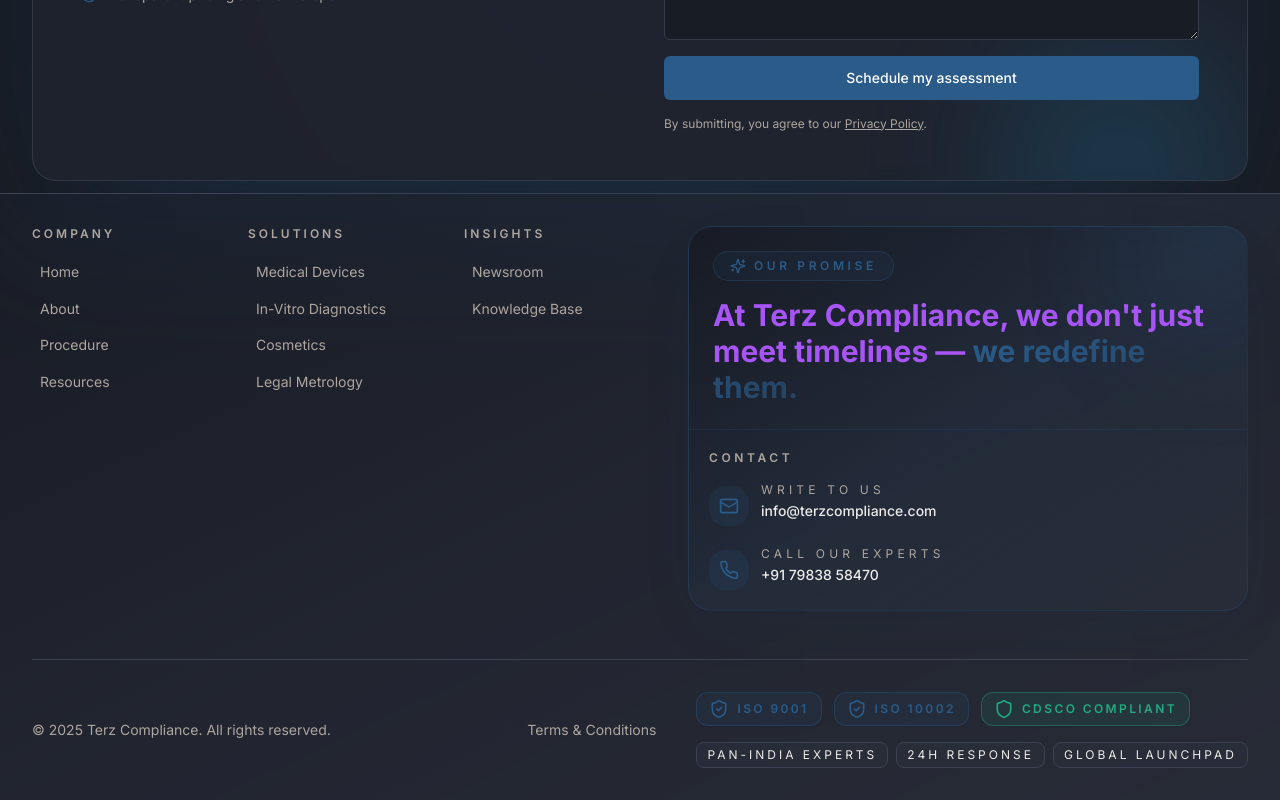
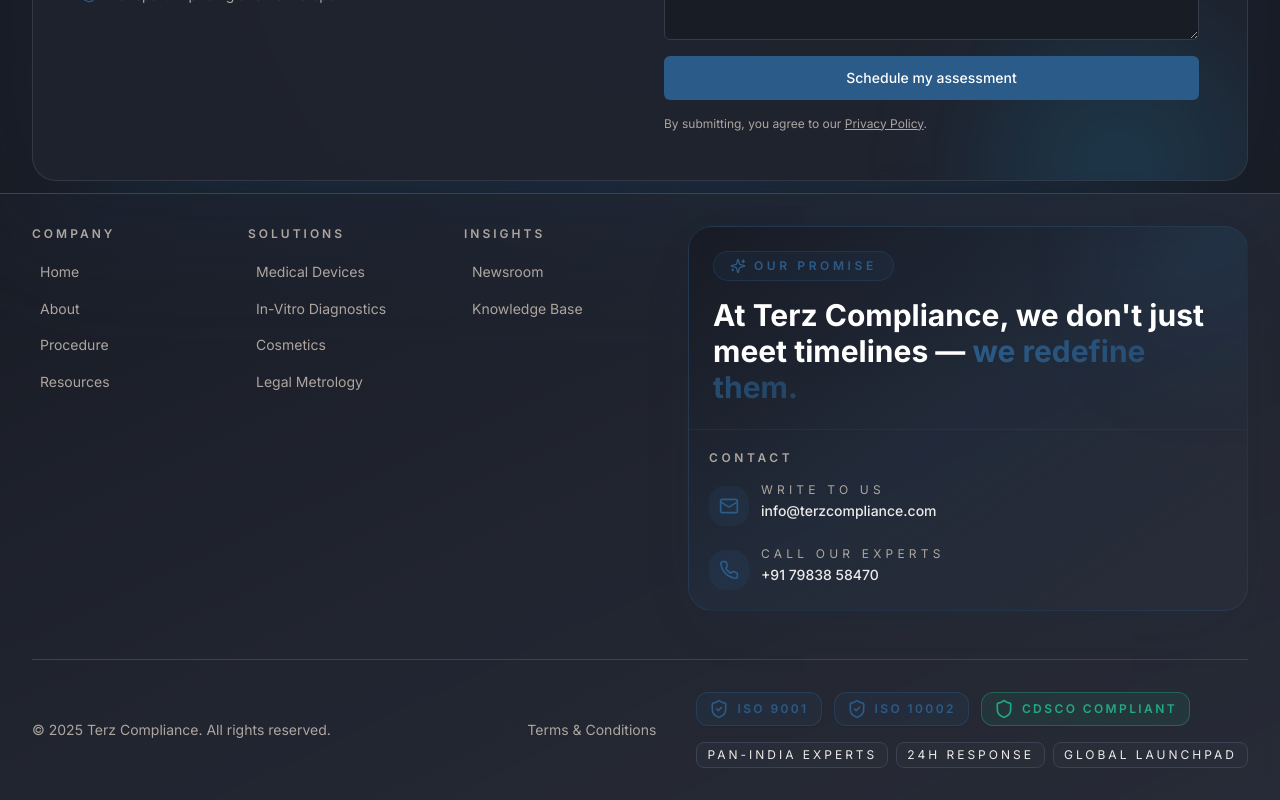
Before and after one commit to maynk07gupta/terz-launchpad-web, a React (Vite) app: page / in a window 1280 px wide. Shown: the part 4907-5707 px from the top of the page. Built offline with nearby package versions, Linux system fonts and the light colour scheme.

Commit message:
Visual edit in Lovable
Edited UI in Lovable

```diff
--- a/src/components/Footer.tsx
+++ b/src/components/Footer.tsx
@@ -112,7 +112,7 @@ const Footer = () => {
                   </span>
                 </div>
                 <h3 className="text-2xl md:text-3xl font-bold leading-tight">
-                  <span className="text-[#a855f7]">
+                  <span className="text-primary-foreground">
                     At Terz Compliance, we don&apos;t just meet timelines —{" "}
                   </span>
                   <span className="bg-gradient-to-r from-primary via-primary/80 to-primary/60 bg-clip-text text-transparent">
```
